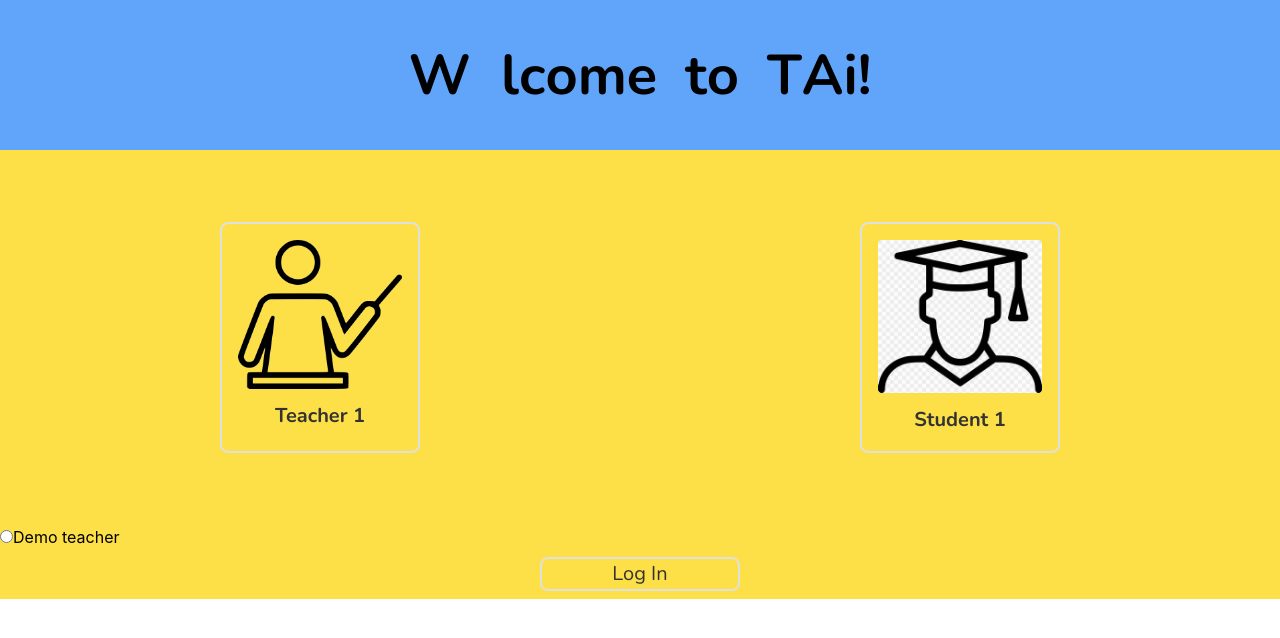
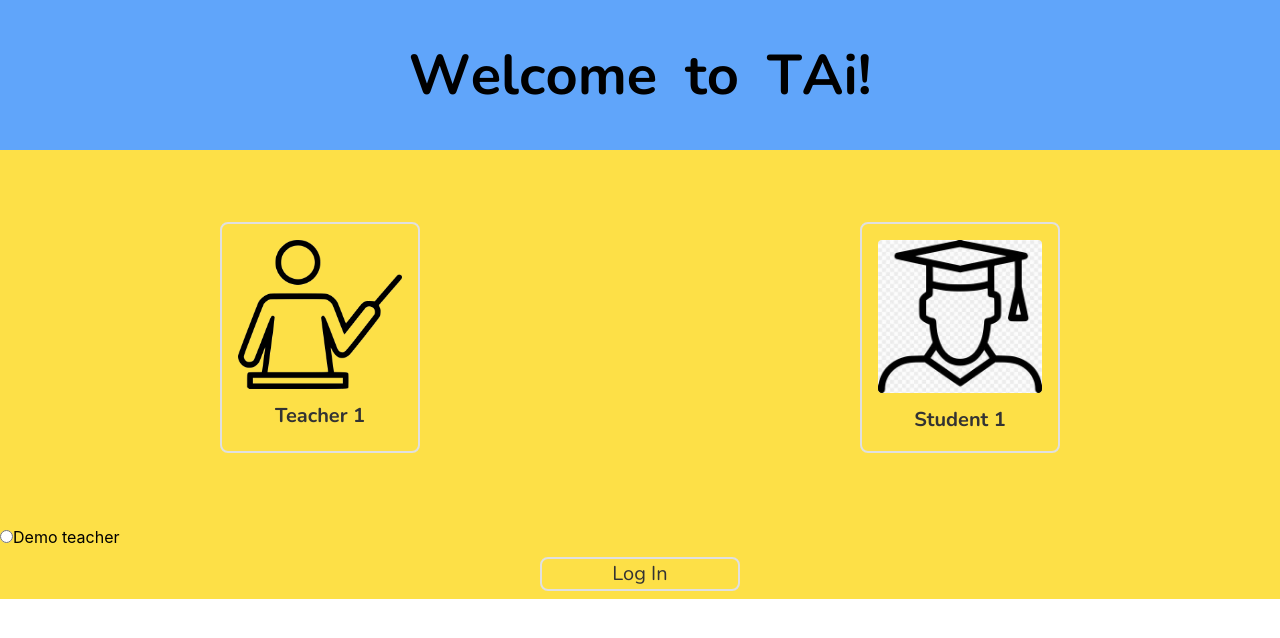
Before and after one commit to SwiftSeizure/tAI, a React (Create React App) app in the folder tai-frontend/: page / in a window 1280 px wide. Shown: the top 638 px of the page. Built offline with nearby package versions, Linux system fonts and the light colour scheme.

Commit message:
Title annimation now working

```diff
--- a/tai-frontend/src/components/TitleCard.js
+++ b/tai-frontend/src/components/TitleCard.js
@@ -32,7 +32,7 @@ const TitleCard = ( { title  } ) => {
 
                 ) : (
                 <>
-                    <div className="row-span-1 conte">
+                    <div >
                         <button
                             className="custom-button-title"
                             onClick={ (e) => goBackPage(e)}
@@ -40,8 +40,8 @@ const TitleCard = ( { title  } ) => {
                             <ArrowBackIcon />
                         </button>
                     </div>
-                    <div className="row-span-2">
-                        <h1 className="title-card-h1"> {title} </h1>
+                    <div >
+                        <TitleHeading title={title} />
                     </div>
                 </>
                 )
--- a/tai-frontend/src/components/animations/TitleHeading.js
+++ b/tai-frontend/src/components/animations/TitleHeading.js
@@ -7,8 +7,13 @@ export default function TitleHeading( {title} ) {
 
 
   useEffect(() => {
-    let index = 0;
-    const interval = setInterval(() => {
+    setVisibleLetters([]);
+    let index = -1;
+    let interval;
+
+    const timeout = setTimeout(() => {
+
+        interval = setInterval(() => {
             if (index < headingText.length) {
                 setVisibleLetters(prev => [...prev, index]);
                 index++;
@@ -17,8 +22,10 @@ export default function TitleHeading( {title} ) {
             }
         }, 100); // Time between each letter falling
 
+    }, 50);
+
     return () => clearInterval(interval);
-  }, []);
+  }, [title]);
 
   return (
 
```
Lines whose indentation alone changed are shown as unchanged.
